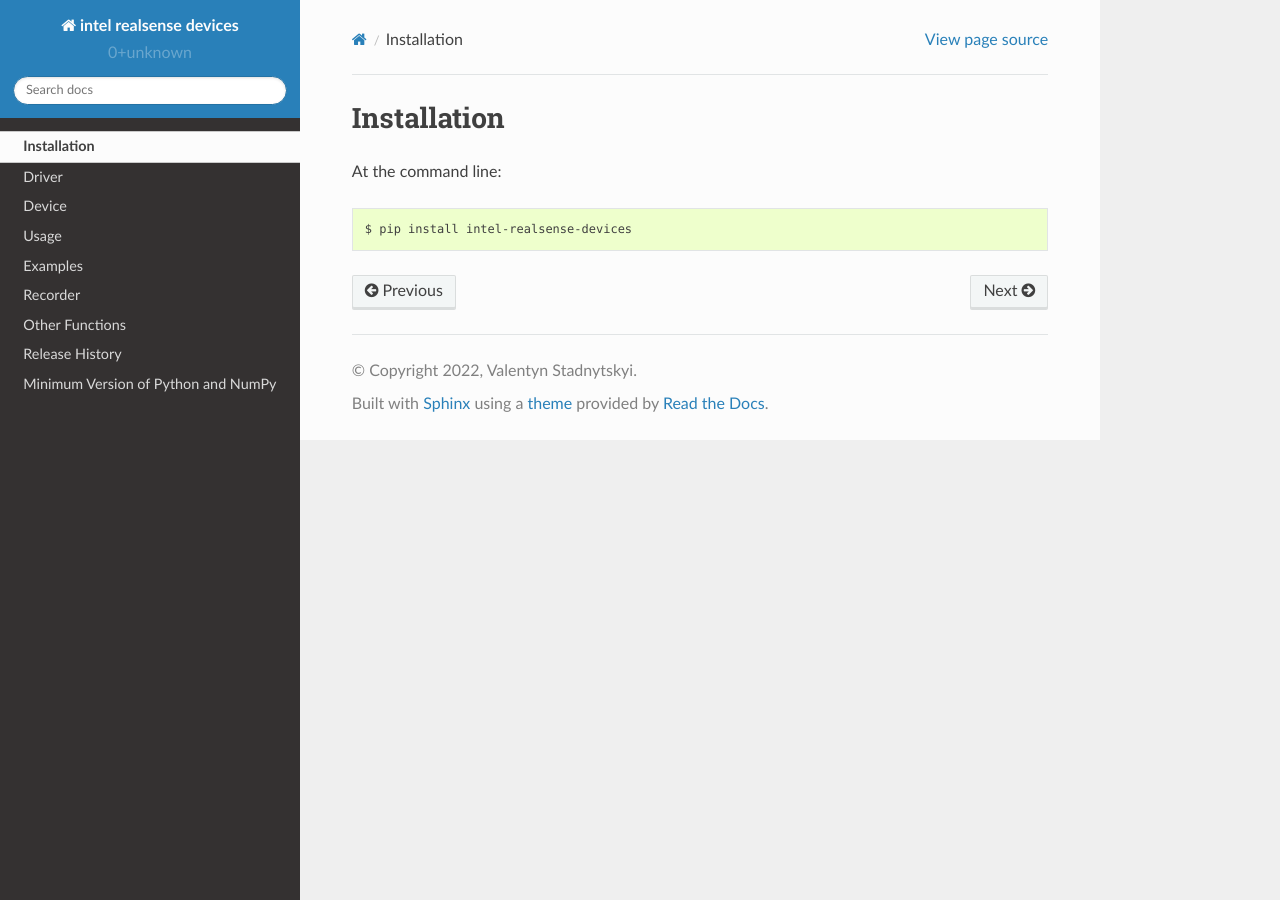
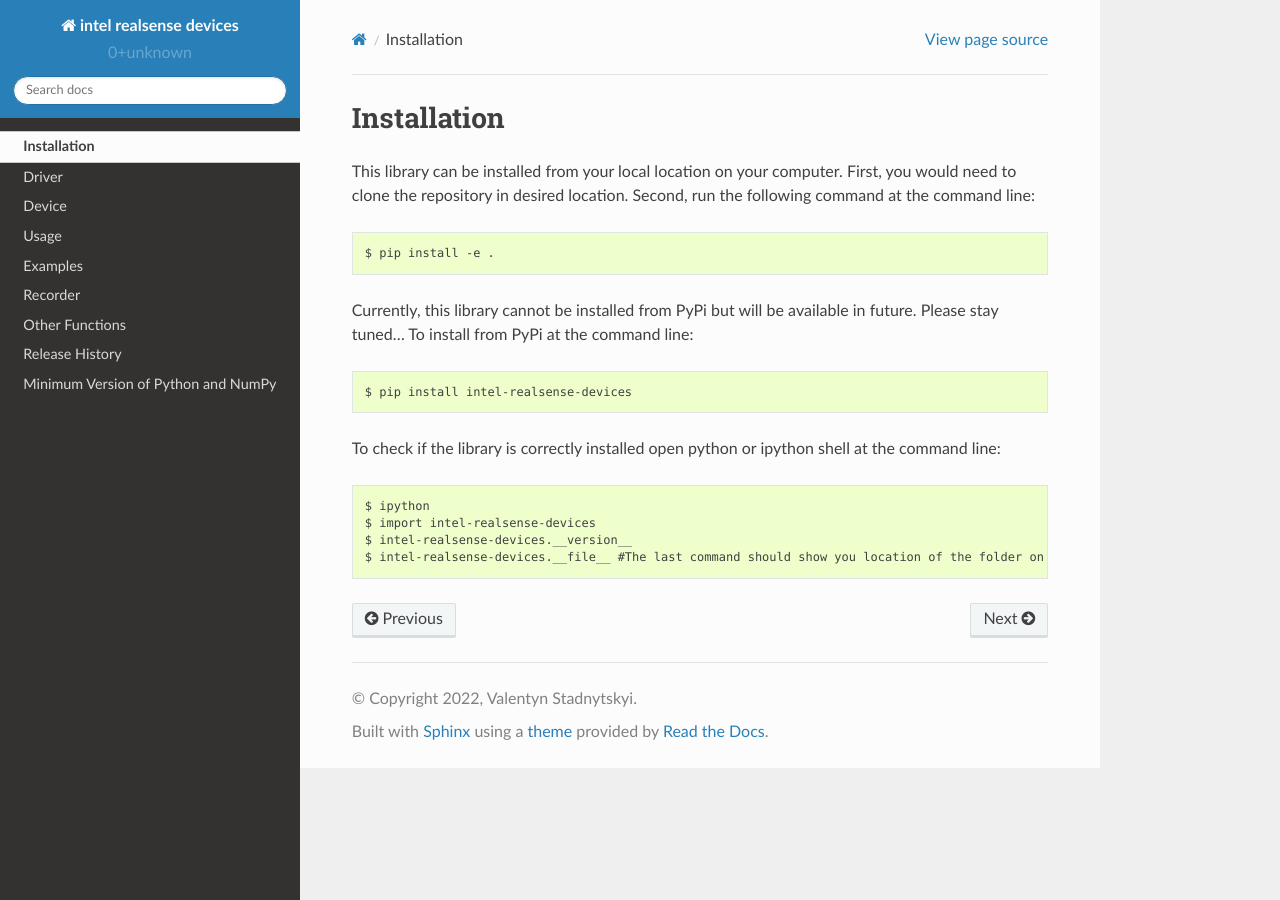
Before and after one commit to vstadnytskyi/intel-realsense-devices, a Sphinx documentation site: the page built from docs/source/installation.rst, in a window 1280 px wide. Built offline with Sphinx 7.4.7 and the Read the Docs theme 2.0.0, drawn with Linux system fonts in a browser that asks for light colours.

Commit message:
Update installation.rst

```diff
--- a/docs/source/installation.rst
+++ b/docs/source/installation.rst
@@ -2,6 +2,21 @@
 Installation
 ============
 
-At the command line::
+
+
+This library can be installed from your local location on your computer. First, you would need to clone the repository in desired location. Second, run the following command at the command line::
+
+    $ pip install -e .
+
+
+Currently, this library cannot be installed from PyPi but will be available in future. Please stay tuned...
+To install from PyPi at the command line::
 
     $ pip install intel-realsense-devices
+
+To check if the library is correctly installed open python or ipython shell at the command line::
+
+    $ ipython
+    $ import intel-realsense-devices
+    $ intel-realsense-devices.__version__
+    $ intel-realsense-devices.__file__ #The last command should show you location of the folder on your harddrive. Confirm it is correct location.
```
